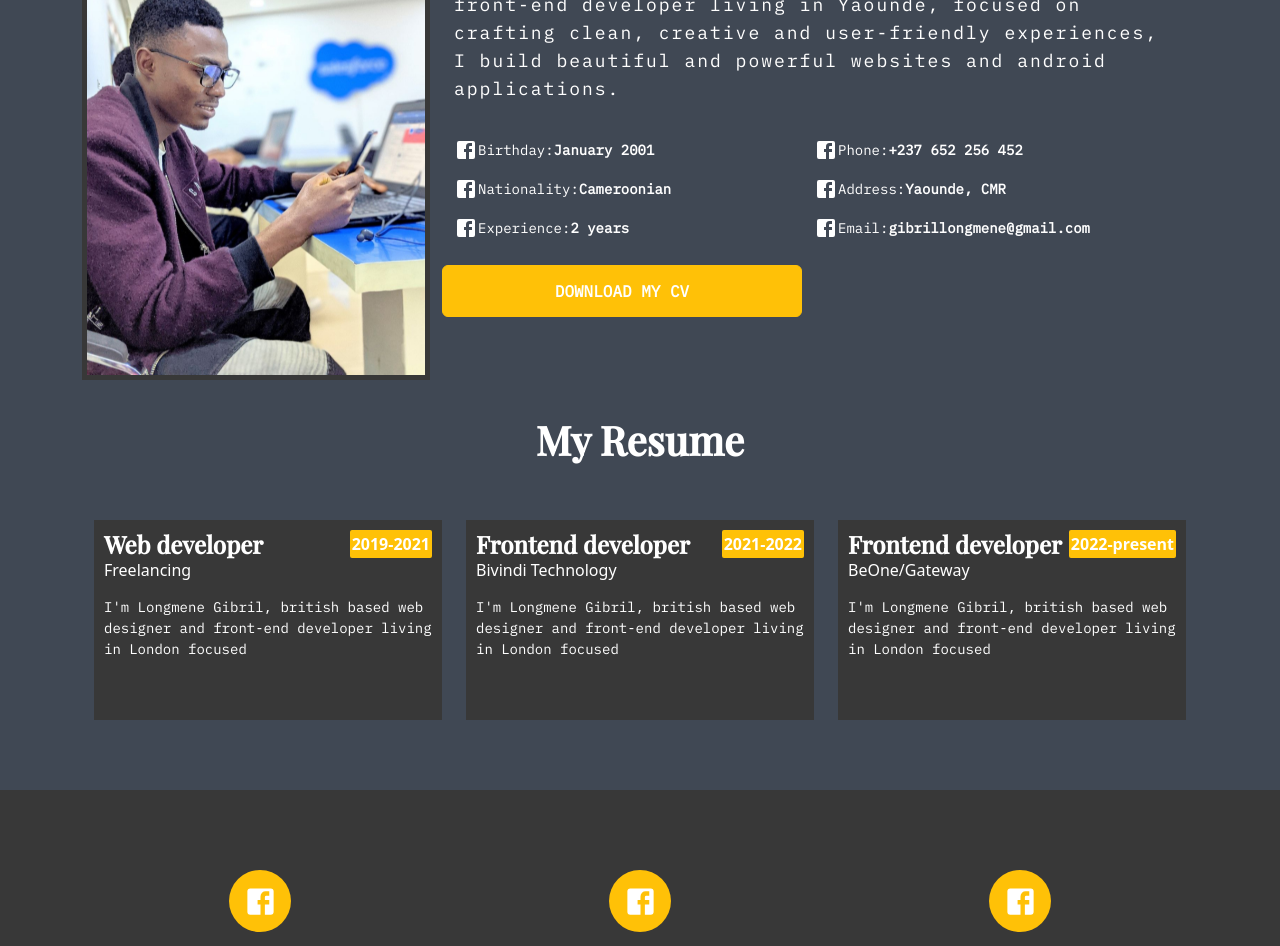
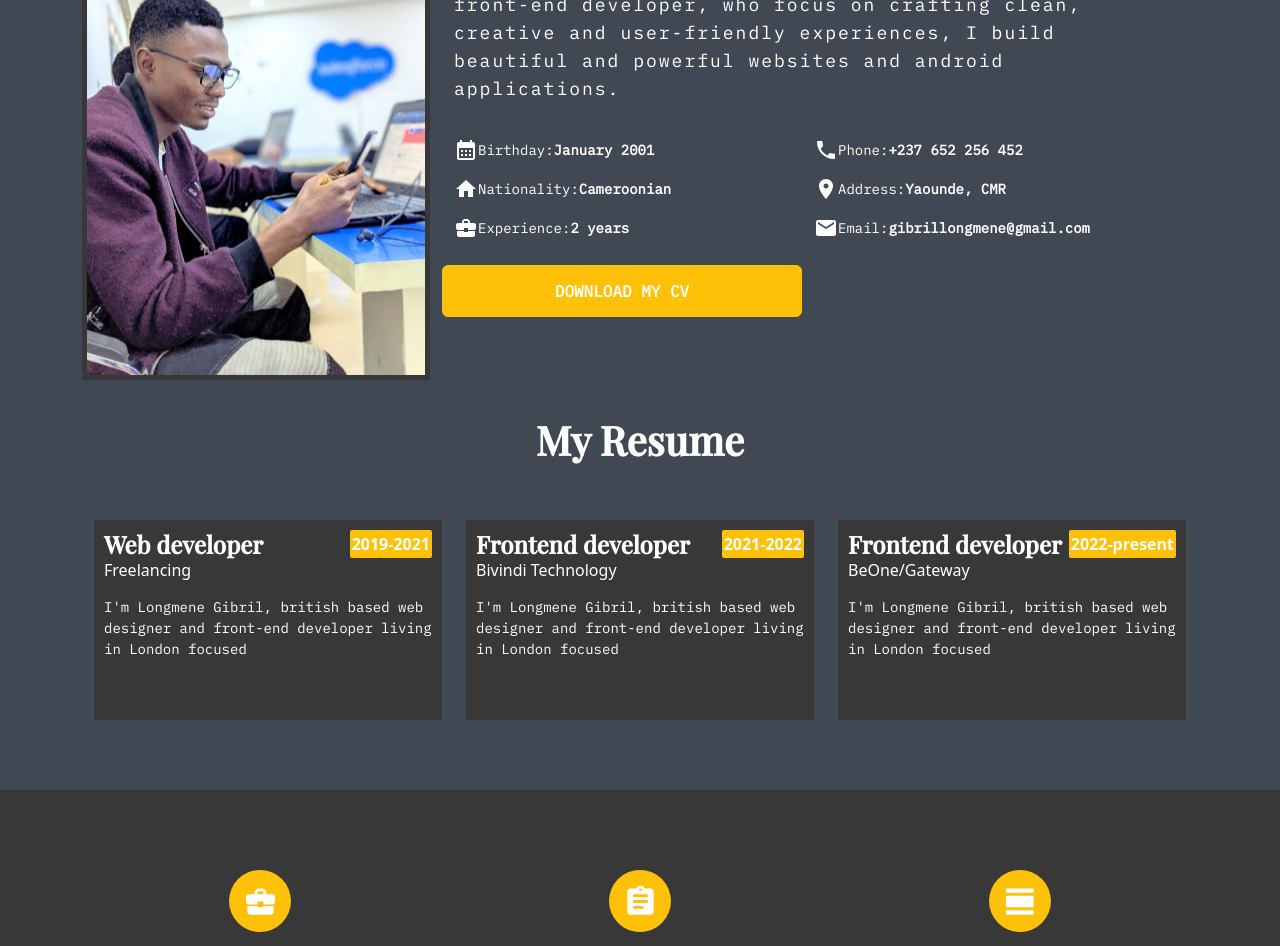
Before and after one commit to longmenegib/longmene, a React (Create React App) app: page /about in a window 1280 px wide. Shown: the part 340-1286 px from the top of the page. Built offline with nearby package versions, Linux system fonts and the light colour scheme.

Commit message:
almost done with the ui

```diff
--- a/src/App.css
+++ b/src/App.css
@@ -17,7 +17,7 @@ body, html {
 
   .bg-image {
     /* The image used */
-    background-image: url("../src/assets/wallpaper-1.jpg");
+    background-image: url("../src/assets/home.jpg");
 
     /* Add the blur effect */
     /* filter: blur(8px);
@@ -60,6 +60,28 @@ body, html {
     line-height: 130px;
     font-family: 'Playfair Display', serif;
   }
+
+  @media (max-width: 1230px) {
+    .bg-title{
+        font-size: 84px;
+        word-spacing: 0px;
+        line-height: 84px;
+        font-family: 'Playfair Display', serif;
+      }
+    .base .title{
+        font-size: 48px !important;
+    }
+}
+
+
+@media (max-width: 767px) {
+    .bg-title{
+        font-size: 64px;
+        word-spacing: 0px;
+        line-height: 64px;
+        font-family: 'Playfair Display', serif;
+      }
+}
 
 .name{
     color: #ffc107;
@@ -283,6 +305,7 @@ input{
     border: none;
     color: #fff;
     padding-left: 2px;
+    width: 100%;
 }
 
 textarea{
@@ -309,7 +332,12 @@ input:focus, textarea:focus{
     color: #fff;
 }
 
+
 .menuitem:hover{
+    color: #ffc107;
+}
+
+.active{
     color: #ffc107;
 }
 
--- a/src/Pages/About.js
+++ b/src/Pages/About.js
@@ -1,4 +1,4 @@
-import { Facebook } from '@mui/icons-material'
+import { Assignment, Badge, BusinessCenter, CalendarMonth, Email, Facebook, Home, LocationCity, Phone, Place, ViewDay } from '@mui/icons-material'
 import { Divider } from '@mui/material'
 import React from 'react'
 import MenuCustom from '../components/menu'
@@ -21,24 +21,24 @@ export default function About() {
                         <div className='w-100 about-infos'>
                             <span className='body'>
                                 I'm Longmene Gibril, 22 years old Cameroonian based
-                                front‑end developer living in Yaounde, focused on crafting clean,
+                                front‑end developer, who focus on crafting clean,
                                 creative and user‑friendly experiences,
                                 I build beautiful and powerful websites and android applications.
                             </span>
                             <div className='footer row w-100'>
                                 <div className='col-12 col-sm-6'>
                                     <div className='footer-item'>
-                                        <div className='item-item'><Facebook color="red" /></div>
+                                        <div className='item-item'><CalendarMonth color="red" /></div>
                                         <div className='item-item'>Birthday: </div>
                                         <div className='item-item bold'>January 2001</div>
                                     </div>
                                     <div className='footer-item'>
-                                        <div className='item-item'><Facebook color="red" /></div>
+                                        <div className='item-item'><Home color="red" /></div>
                                         <div className='item-item'>Nationality: </div>
                                         <div className='item-item bold'>Cameroonian</div>
                                     </div>
                                     <div className='footer-item'>
-                                        <div className='item-item'><Facebook color="red" /></div>
+                                        <div className='item-item'><BusinessCenter color="red" /></div>
                                         <div className='item-item'>Experience: </div>
                                         <div className='item-item bold'>2 years</div>
                                     </div>
@@ -46,17 +46,17 @@ export default function About() {
                                 </div>
                                 <div className='col-12 col-sm-6'>
                                     <div className='footer-item'>
-                                        <div className='item-item'><Facebook color="red" /></div>
+                                        <div className='item-item'><Phone color="red" /></div>
                                         <div className='item-item'>Phone: </div>
                                         <div className='item-item bold'>+237 652 256 452</div>
                                     </div>
                                     <div className='footer-item'>
-                                        <div className='item-item'><Facebook color="red" /></div>
+                                        <div className='item-item'><Place color="red" /></div>
                                         <div className='item-item'>Address: </div>
                                         <div className='item-item bold'>Yaounde, CMR</div>
                                     </div>
                                     <div className='footer-item'>
-                                        <div className='item-item'><Facebook color="red" /></div>
+                                        <div className='item-item'><Email color="red" /></div>
                                         <div className='item-item'>Email: </div>
                                         <div className='item-item bold'>gibrillongmene@gmail.com</div>
                                     </div>
@@ -115,17 +115,17 @@ export default function About() {
                 <div className='container'>
                     <div className='row'>
                         <div className='col-12 col-sm-4 stats-item'>
-                            <div className='icon'><Facebook sx={{color: '#fff'}} fontSize="large"/></div>
+                            <div className='icon'><BusinessCenter sx={{color: '#fff'}} fontSize="large"/></div>
                             <div className='number'>02</div>
                             <div className='titre'>Years experience</div>
                         </div>
                         <div className='col-12 col-sm-4 stats-item'>
-                            <div className='icon'><Facebook sx={{color: '#fff'}} fontSize="large"/></div>
+                            <div className='icon'><Assignment sx={{color: '#fff'}} fontSize="large"/></div>
                             <div className='number'>08</div>
                             <div className='titre'>Done projects</div>
                         </div>
                         <div className='col-12 col-sm-4 stats-item'>
-                            <div className='icon'><Facebook sx={{color: '#fff'}} fontSize="large"/></div>
+                            <div className='icon'><ViewDay sx={{color: '#fff'}} fontSize="large"/></div>
                             <div className='number'>05</div>
                             <div className='titre'>Side projects</div>
                         </div>
--- a/src/Pages/Contact.js
+++ b/src/Pages/Contact.js
@@ -1,6 +1,7 @@
 import { Email, Facebook, LinkedIn, LocationCity, Phone, Twitter, WhatsApp } from '@mui/icons-material'
 import { Divider } from '@mui/material'
 import React from 'react'
+import { Button } from 'react-bootstrap'
 import MenuCustom from '../components/menu'
 
 export default function Contact() {
@@ -30,7 +31,7 @@ export default function Contact() {
             </div>
             <Divider sx={{ width: 200, height: 2, backgroundColor: '#ffc107', margin: 'auto'}}/>
             <div className='row w-100' style={{marginTop: 40}}>
-                <div className='col-5'>
+                <div className='col-12 col-md-5'>
                     <div className='w-95 contact-infos'>
                         <span className='head'>Send Me An Email</span>
                         <span className='body'>Feel free to get in touch with me. I am always open to discussing new projects or creative ideas.</span>
@@ -45,18 +46,19 @@ export default function Contact() {
                         </div>
                     </div>
                 </div>
-                <div className='col-7'>
+                <div className='col-12 col-md-7'>
                     <div className='w-95'>
                         <div className='row'>
-                            <div className='col-4'><input type="text" placeholder='YOUR NAME'/></div>
-                            <div className='col-4'><input type="text" placeholder='YOUR EMAIL'/></div>
-                            <div className='col-4'><input type="text" placeholder='SUBJECT'/></div>
+                            <div className='col-4 col-md-4'><input type="text" placeholder='YOUR NAME'/></div>
+                            <div className='col-4 col-md-4'><input type="text" placeholder='YOUR EMAIL'/></div>
+                            <div className='col-4 col-md-4'><input type="text" placeholder='SUBJECT'/></div>
                         </div>
                         <div className='row textarea'>
                             <div className='col-12'>
                                 <textarea rows={6} className='w-100' placeholder='YOUR MESSAGE'></textarea>
                             </div>
                         </div>
+                        <Button style={{marginTop: 10}} className='w-50 button'>Send</Button>
                     </div>
                 </div>
             </div>
```
Also changed, not shown: src/components/menu.js (+20 -17 lines), src/assets/home.jpg (added).
